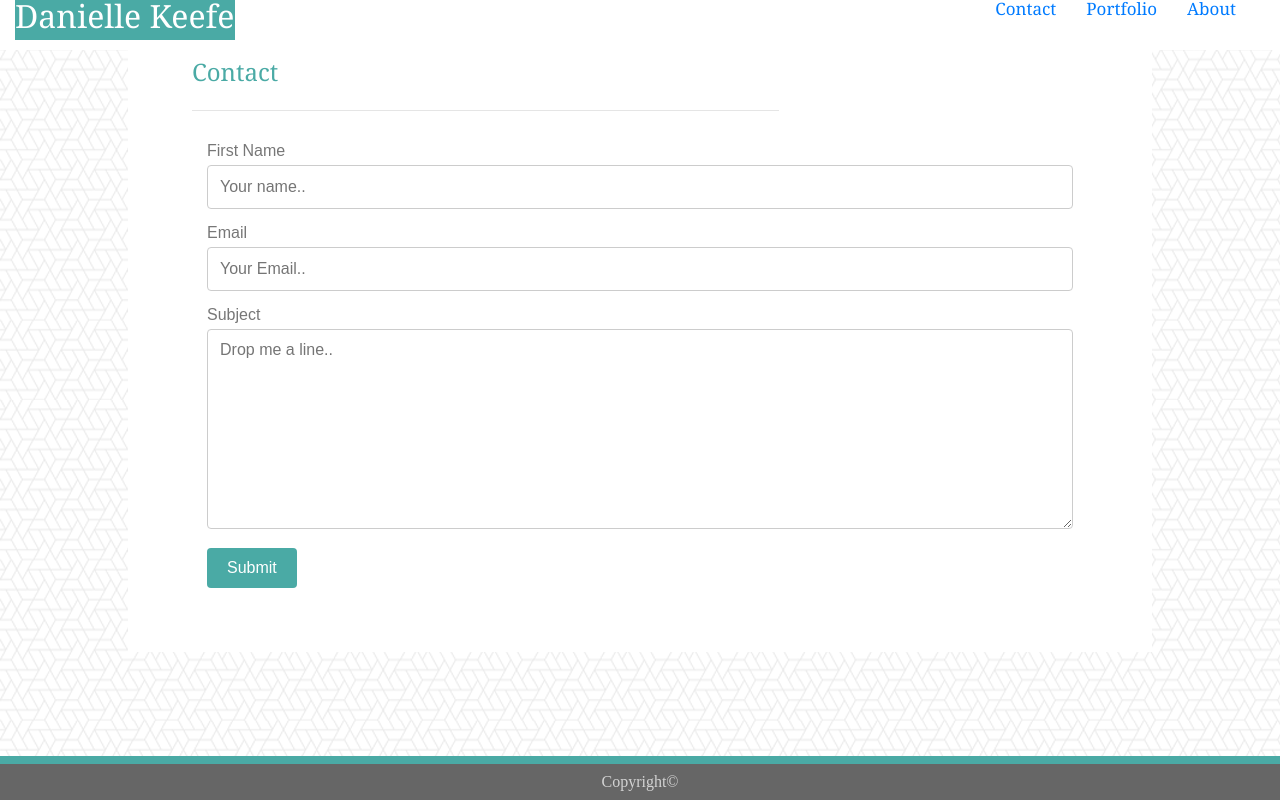
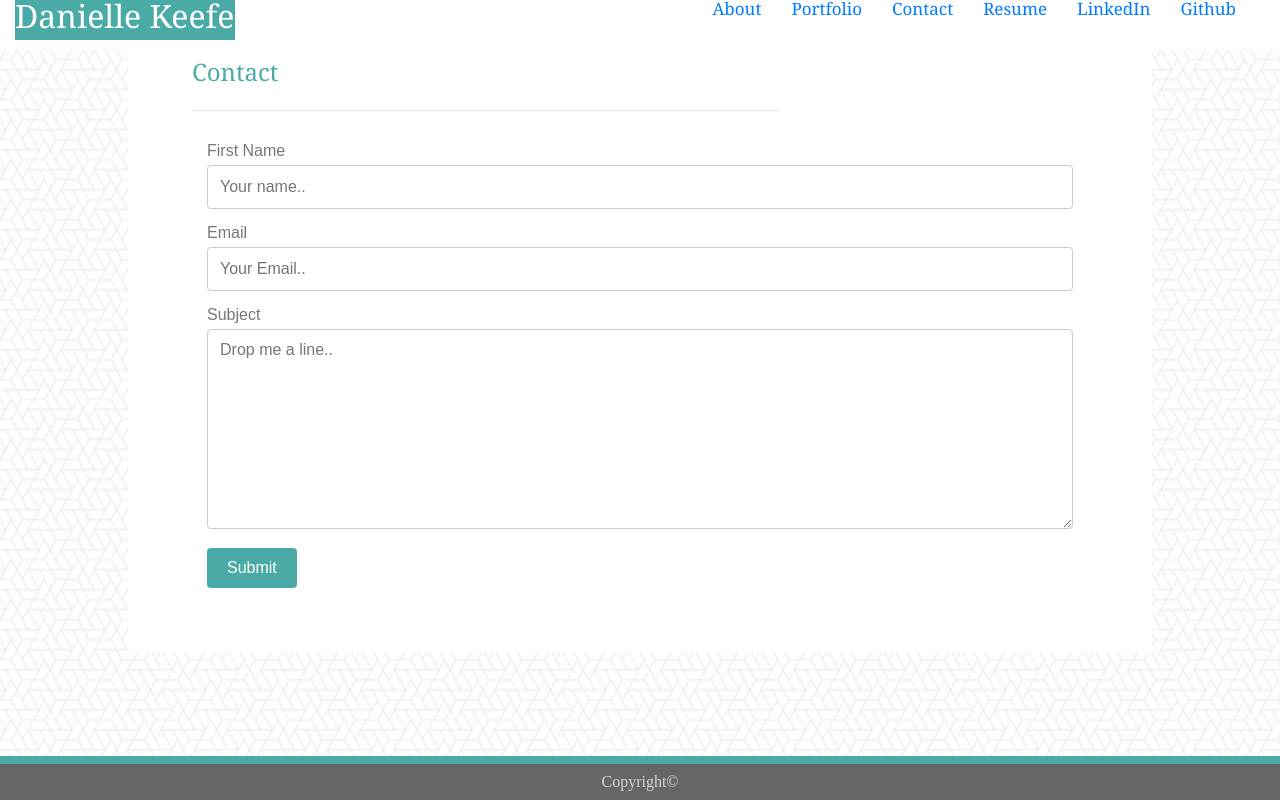
Before and after one commit to daniellekeefe/NewPortfolio, a plain HTML site: page contact.html in a window 1280 px wide. Drawn offline with nearby package versions, Linux system fonts and the light colour scheme.

Commit message:
further formatting

```diff
--- a/contact.html
+++ b/contact.html
@@ -21,9 +21,12 @@
                 <h1>Danielle Keefe</h1>
             </div>
             <div class="links col-lg-6">
+                <a href="https://github.com/daniellekeefe">Github</a>
+                <a href="https://www.linkedin.com/in/danielle-keefe-8a50977">LinkedIn</a>
+                <a href="https://drive.google.com/file/d/1nxviU4keNOF0kW8DxC1ZWz4T1XT6QwOu/view?usp=sharing">Resume</a>
+                <a href="contact.html">Contact</a>
+                <a href="portfolio.html">Portfolio</a>
                 <a href="index.html">About </a>
-        <a href="portfolio.html">Portfolio</a>
-        <a href="contact.html">Contact</a>
             </div>
         </div>
         </div>
```
Also changed, not shown: index.html (+16 -8 lines), portfolio.html (+7 -3 lines), assets/css/portfolio.css (indentation only). Lines whose indentation alone changed are shown as unchanged.
